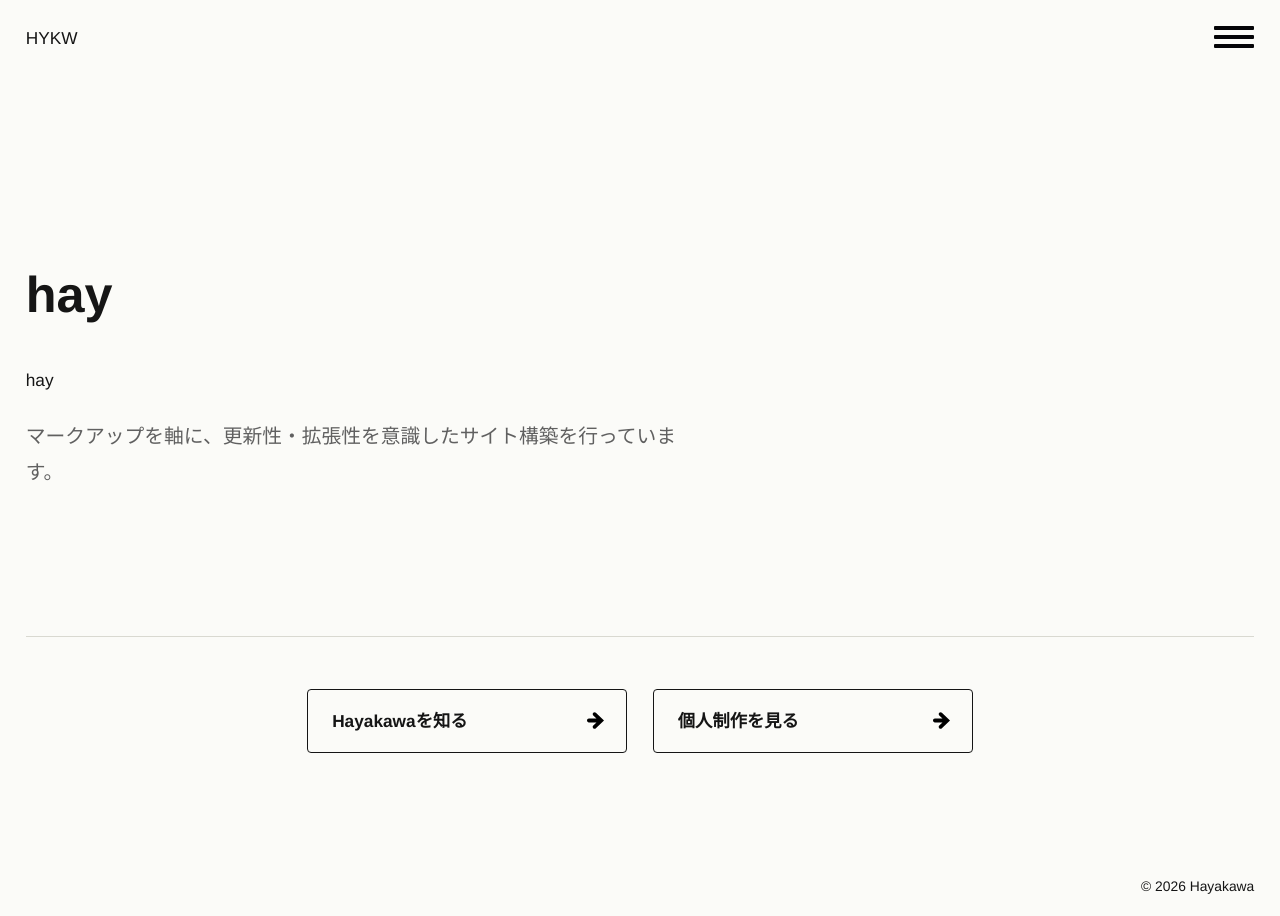
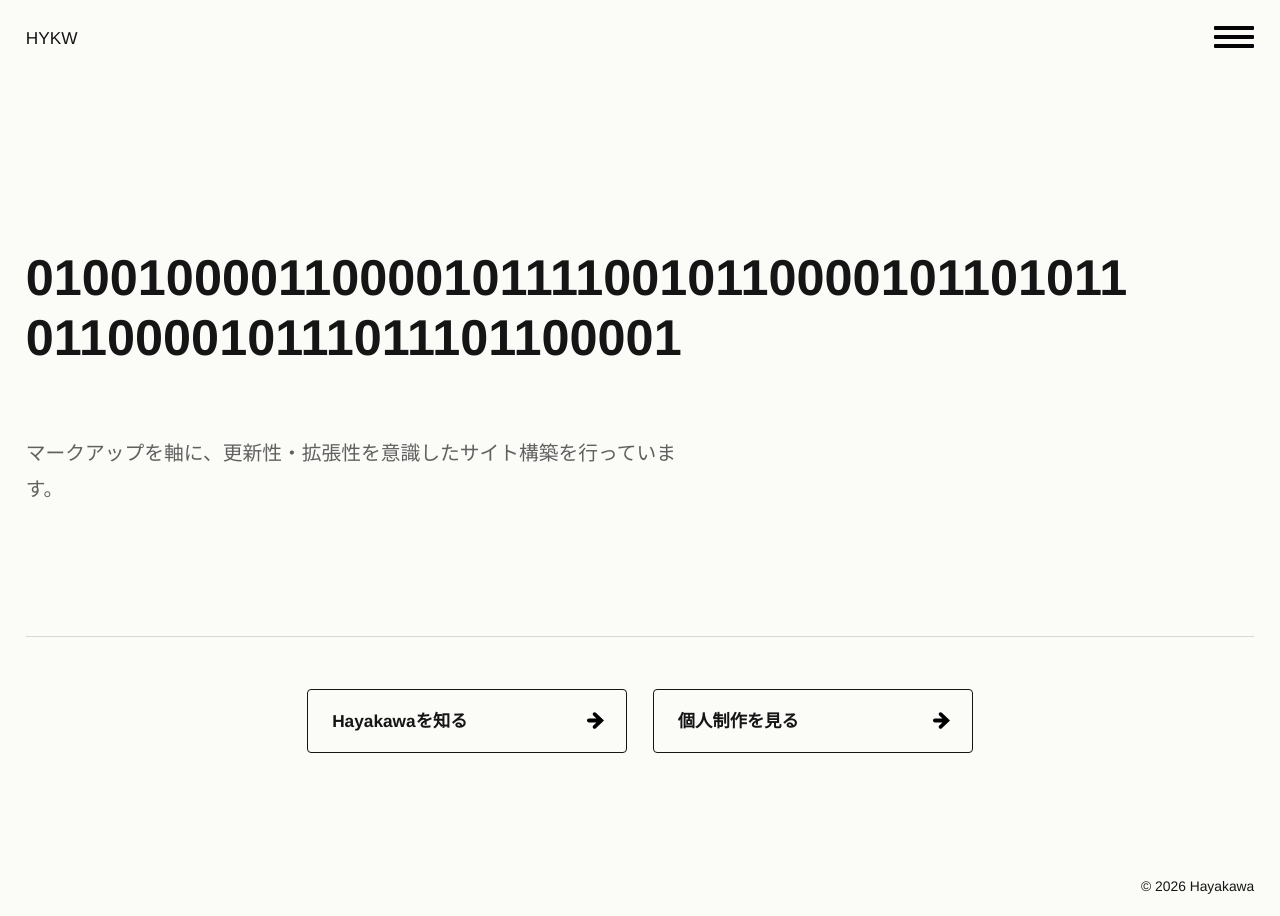
Before and after one commit to hayamin1111/portfolio2026, a Next.js app: page / in a window 1280 px wide. Built offline with nearby package versions, Linux system fonts and the light colour scheme.

Commit message:
modify:heroアニメーション調整

```diff
--- a/src/app/_components/Hero/index.tsx
+++ b/src/app/_components/Hero/index.tsx
@@ -1,7 +1,7 @@
 import styles from "./index.module.css";
 
 
-interface HeroProps {
+interface Props {
   title?: string;
   subTitle?: string;
   text?: string | boolean;
@@ -11,7 +11,7 @@ export default function Hero({
   title = "Hayakawa Portfolio",
   subTitle = "マークアップエンジニア（フロントエンド領域対応）",
   text = false,
-}: HeroProps) {
+}: Props) {
   return (
     <div className={styles.hero}>
       <h1 className={styles.title}>{title}</h1>
--- a/src/app/_components/HeroTop/index.tsx
+++ b/src/app/_components/HeroTop/index.tsx
@@ -64,83 +64,71 @@ import styles from "./index.module.css";
 //   },
 // ];
 
-const STEP_DELAY = 180;
+// const phases = [
+//   ["01001000", "01100001", "01111001"],
+//   ["48", "61","79"],
+//   ["h", "a", "y"]
+// ]
 
-const phases = [
-  ["01001000", "01100001", "01111001"],
-  ["48", "61","79"],
-  ["h", "a", "y"]
-]
+type Chars = [binary: string, hex: string, text: string];
+
+const chars: Chars[] = [
+  ["01001000", "48", "h"],
+  ["01100001", "61", "a"],
+  ["01111001", "79", "y"],
+  ["01100001", "61", "a"],
+  ["01101011", "6b", "k"],
+  ["01100001", "61", "a"],
+  ["01110111", "77", "w"],
+  ["01100001", "61", "a"],
+];
 
 export default function HeroTop() {
-  // const [phase, setPhase] = useState(0);
-  // const current = phases[phase];
+  const [charPhases, setCharPhases] = useState(
+    // [0, 0, 0, 0...]になる
+    // chars.map(() => 0)
+    // charsの配列の数だけ0のある配列が返される[0, 0, 0, 0...]
+    chars.map(() => 0)
+  );
 
-  // useEffect(() => {
-  //   if (phase >= phases.length - 1) return;
+  // 時間差でアニメーション実行のため副作用（setTimeout）を扱うのでuseEffect使用
+  useEffect(() => {
+    // 全文字を回す
+    chars.forEach((char, charsIndex) => {
+      // 各文字を回す
+      char.forEach((c, charIndex) => {
+        console.log(c[0]);
 
-  //   const timerId = window.setTimeout(() => {
-  //     setPhase((prev) => prev + 1);
-  //   }, 1200);
+      })
+    })
 
-  //   return () => {
-  //     window.clearTimeout(timerId);
-  //   };
-  // }, [phase]);
 
-  const [phase, setPhase] = useState(0);
-  const current = phases[phase];
-  console.log("current"+current[0])
 
-  // phaseが変更したら次のphaseが開始する
-  useEffect(() => {
-    // phaseが最後まで回ったら終了
-    if (phase >= phases.length - 1) return;
+    // const timerId = () => {
+    //   window.setTimeout(() => {
 
-    const timerId = window.setTimeout(() => {
-      setPhase((prev) => prev + 1);
-    }, 1000);
+    //   }, 1000);
+
+    // }
 
     return () => {
-      window.clearTimeout(timerId);
-    };
-  }, [phase]);
+      // window.clearTimeout(timerId)
+    }
+
+
+  }, [])
 
   return (
     <section className={styles.hero}>
-      {/* <p className={styles.label}>{current.label}</p>
-      <h1 className={styles.title}>{current.value}</h1>
-      <AnimatePresence mode="wait">
-        <motion.h1
-          key={phase}
-          className={styles.title}
-          initial={{ opacity: 0, y: 24, filter: "blur(8px)" }}
-          animate={{ opacity: 1, y: 0, filter: "blur(0px)" }}
-          exit={{ opacity: 0, y: -24, filter: "blur(8px)" }}
-          transition={{ duration: 0.5, ease: [0.87, 0.05, 0.02, 0.97] }}
-        >
-          {current.value}
-        </motion.h1>
-      </AnimatePresence>
-      <p className={styles.title}>PORTFOLIO</p> */}
-
-      {/* <AnimatePresence mode="wait">
-        <motion.span
-        >
-          {current.value}
-        </motion.span>
-      </AnimatePresence> */}
       <h1>
-      {
-        current.map((el, index) => (
-          <span className={styles.char} key={`${el}-${index}`}>{el}</span>
-        ))
-      }
+        {/* 0 なら binary、1 なら hex、2 なら text */}
+        {chars.map((char, index) => (
+          <span className={styles.char} key={index}>
+            {char[charPhases[index]]}
+          </span>
+        ))}
       </h1>
 
-      <span>
-        {current}
-      </span>
 
       <p className={styles.text}>
         マークアップを軸に、更新性・拡張性を意識したサイト構築を行っています。
```
